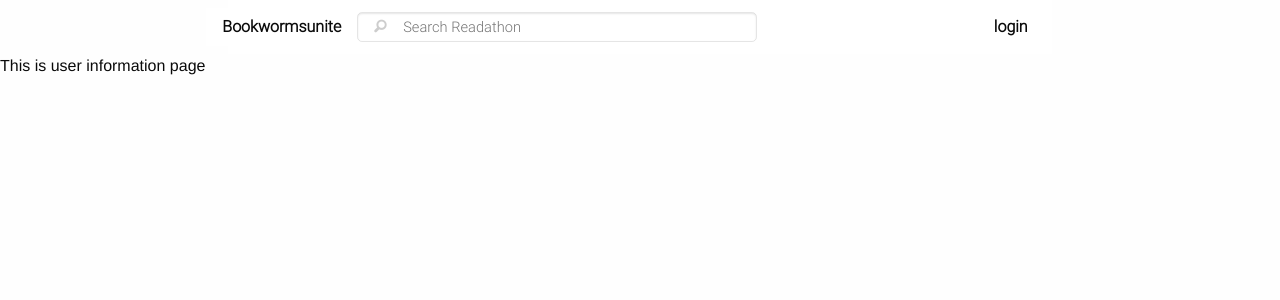
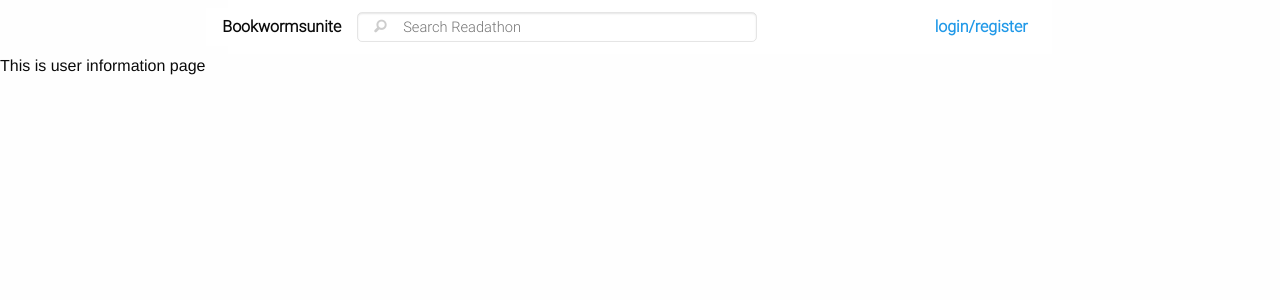
Before and after one commit to mspj/ITech, a Django app: page /user/1/ in a window 1280 px wide. Shown: the top 300 px of the page. Run offline with Django 3.2, Linux system fonts and the light colour scheme; some libraries are stand-ins or nearby versions.

Commit message:
Added login/register box

```diff
--- a/templates/bookwormsunite/base.html
+++ b/templates/bookwormsunite/base.html
@@ -9,6 +9,7 @@
         <link rel="stylesheet" type="text/css" href="{% static "bookwormsunite/css/foundation.css" %}"/>
         <link rel="stylesheet" type="text/css"
               href="{% static "bookwormsunite/font/foundation-icons/foundation-icons.css" %}"/>
+        <link rel="stylesheet" type="text/css" href="{% static "bookwormsunite/css/motion-ui.min.css" %}">
         <link rel="stylesheet" type="text/css" href="{% static "bookwormsunite/css/jcarousel.responsive.css" %}"/>
         <link rel="stylesheet" type="text/css" href="{% static "bookwormsunite/css/app.css" %}"/>
     {% endblock %}
@@ -79,12 +80,40 @@
             </div>
             <div class="top-bar-right">
                 <ul class="menu">
-                    <li class="menu-text">login</li>
+                    {% if user.is_authenticated %}
+                        <li class="menu-text">Hi {{ user.username }}</li>
+                        <li class="menu-text"><a href="{% url 'logout' %}">logout</a></li>
+                    {% else %}
+                        <li class="menu-text"><a data-open="loginModal">login/register</a></li>
+                    {% endif %}
                 </ul>
             </div>
         </div>
     </div>
 
+    <div class="large reveal" id="loginModal" data-animation-in="fade-in" data-animation-out="fade-out" data-reveal>
+        <button class="close-button" data-close aria-label="Close reveal" type="button">
+            <span aria-hidden="true">&times;</span>
+        </button>
+        <div class="row">
+            <div class="large-6 columns">
+                <h2>Register</h2>
+                <form action="{% url 'register' %}" id="register_form" method="post"
+                      enctype="multipart/form-data">{% csrf_token %}
+                    {{ register_form.as_p }}
+                    <input class="button success" type="submit" name="submit" value="Register"/>
+                </form>
+            </div>
+            <div class="large-6 columns">
+                <h2>Login</h2>
+                <form action="{% url 'login' %}" id="login_form" method="post" enctype="multipart/form-data">
+                    {% csrf_token %}
+                    {{ login_form.as_p }}
+                    <input class="button" type="submit" value="Login">
+                </form>
+            </div>
+        </div>
+    </div>
 
 {% endblock %}
 
@@ -96,6 +125,7 @@
     <script src="{% static "bookwormsunite/js/vendor/jquery.min.js" %}"></script>
     <script src="{% static "bookwormsunite/js/vendor/what-input.min.js" %}"></script>
     <script src="{% static "bookwormsunite/js/foundation.min.js" %}"></script>
+    <script src="{% static "bookwormsunite/js/motion-ui.min.js" %}"></script>
     <script src="{% static "bookwormsunite/js/jquery.jcarousel.min.js" %}"></script>
     <script src="{% static "bookwormsunite/js/jcarousel.responsive.js" %}"></script>
     <script src="{% static "bookwormsunite/js/app.js" %}"></script>
--- a/templates/bookwormsunite/index.html
+++ b/templates/bookwormsunite/index.html
@@ -65,5 +65,6 @@
                 <h3 class="blog-title"><span>Readathon Calendar</span></h3>
             </div>
         </div>
+    </div>
 
 {% endblock %}
```
